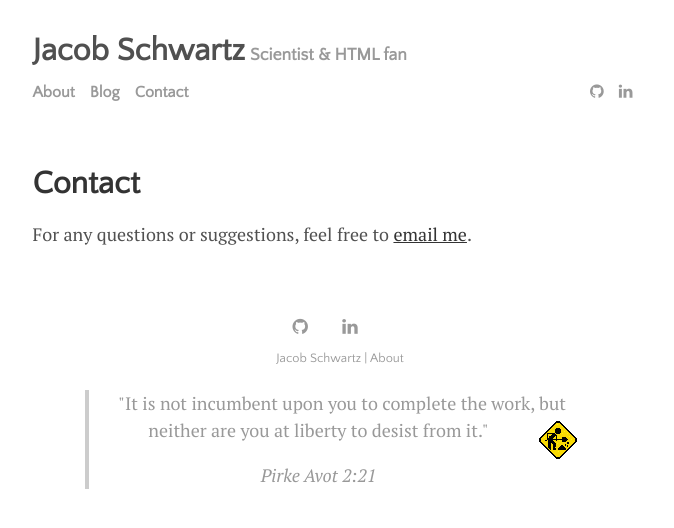
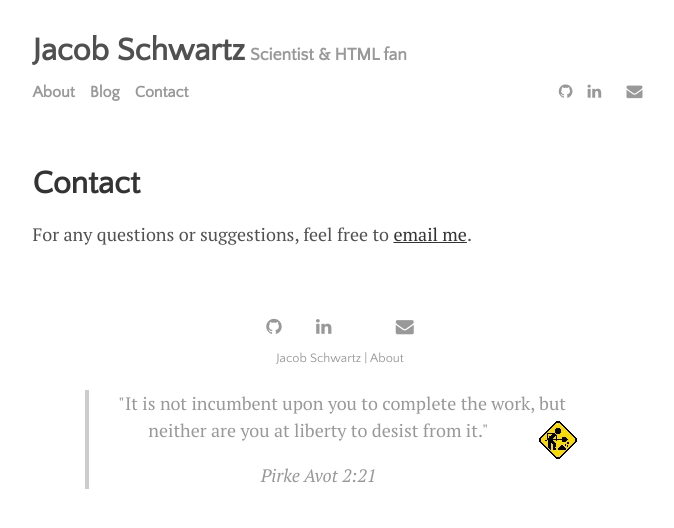
Before and after one commit to cfe316/cfe316.github.io, a Jekyll site: the page built from menu/contact.md, in a window 1280 px wide. Shown: the top 528 px of the page, without its empty margins (300-974 px from the left). Built offline with Jekyll 4.4.1, drawn with Linux system fonts in a browser that asks for light colours; a style sheet for code colours, icons or effects is not loaded.

Commit message:
Enabled mailto link to @princeton

```diff
--- a/_data/settings.yml
+++ b/_data/settings.yml
@@ -10,7 +10,7 @@ social:
 #- {icon: 'twitter', link: 'https://twitter.com/paululele'}
 - {icon: 'linkedin', link: 'https://www.linkedin.com/in/jacob-schwartz-293a66132/'}
 - {icon: 'orcid', link: 'https://orcid.org/0000-0001-9636-8181'}
-#- {icon: 'envelope', link: 'mailto:l.nguyen.paul@gmail.com'}
+- {icon: 'envelope', link: 'mailto:jacobas@princeton.edu'}
 #- {icon: 'rss-square', link: '/feed.xml'}
 # - {icon: 'rss-square', link: '/rss-feed.xml'}
 
```
